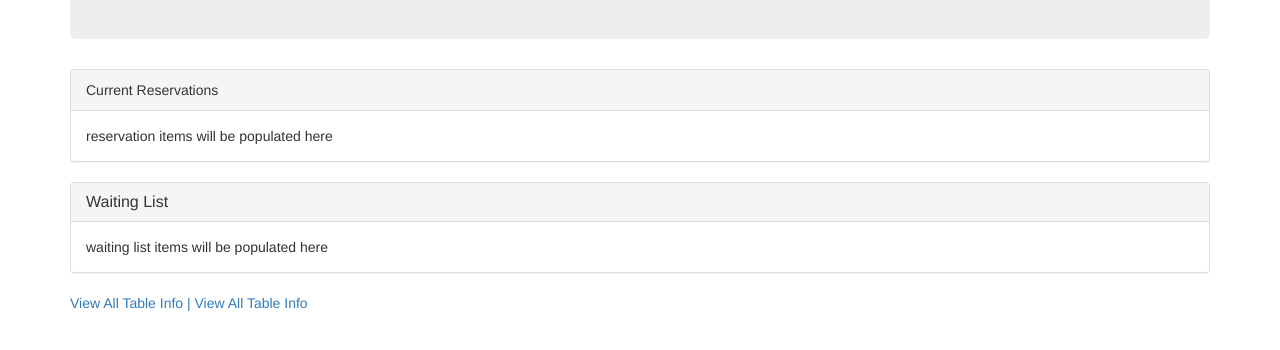
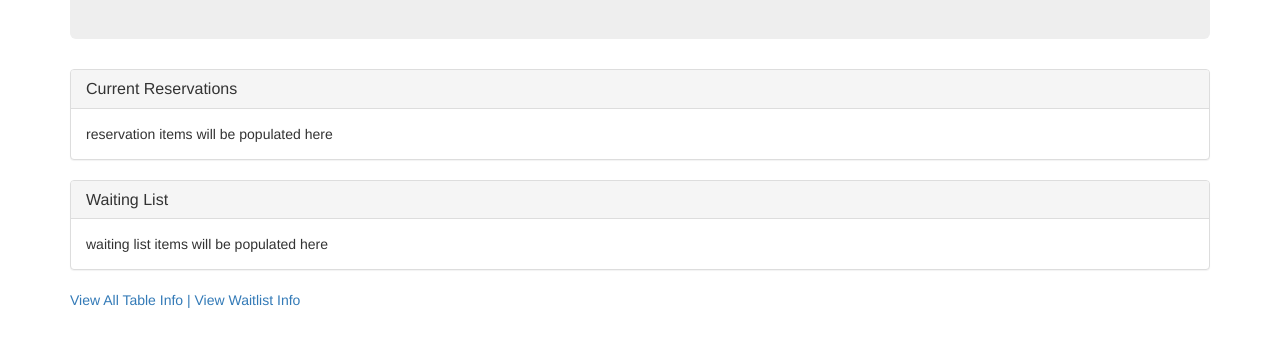
Before and after one commit to royhhwang/HotRestaurant, a website: page tables.html in a window 1280 px wide. Shown: the part 240-590 px from the top of the page. Drawn offline with nearby package versions, Linux system fonts and the light colour scheme; no server answers.

Commit message:
UI changes

```diff
--- a/tables.html
+++ b/tables.html
@@ -29,8 +29,10 @@
 
     <div class="row">
       <div class="col-lg-12">
-        <div class="panel panel-default ">
-          <div class="panel-heading ">Current Reservations</div>
+        <div class="panel panel-default">
+          <div class="panel-heading">
+            <h3 class="panel-title">Current Reservations</h3>
+          </div>
           <div class="panel-body reservation">
             reservation items will be populated here
 
@@ -48,7 +50,7 @@
       </div>
     </div>
     <a href="/all" class="table-json">View All Table Info |</a>
-    <a href="/waitlist" class="table-json">View All Table Info</a>
+    <a href="/waitlist" class="table-json">View Waitlist Info</a>
 
   </div>
 
```
Also changed, not shown: index.html (+1 -1 lines), reserve.html (+1 -1 lines), server.js (+0 -15 lines).
